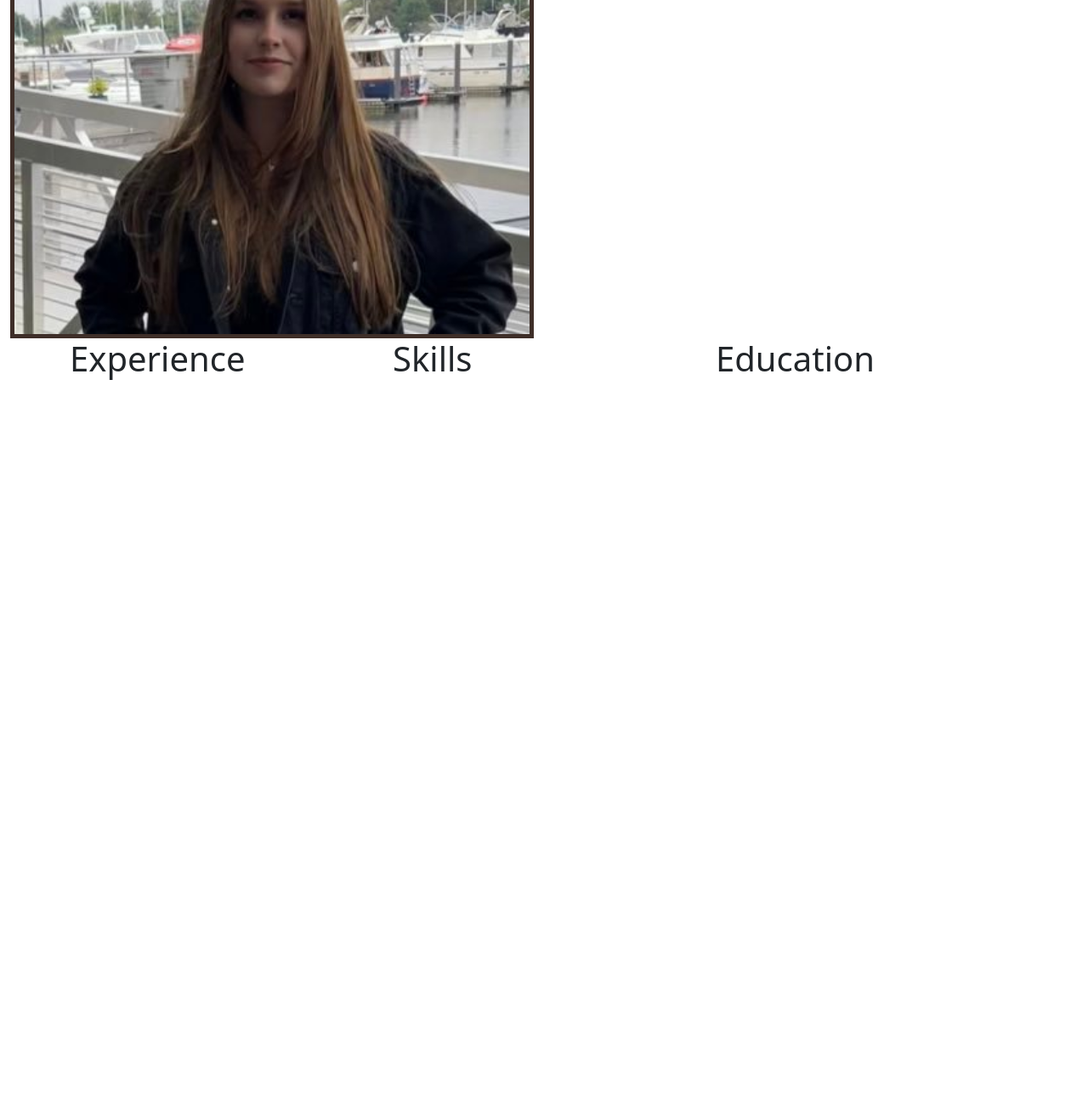
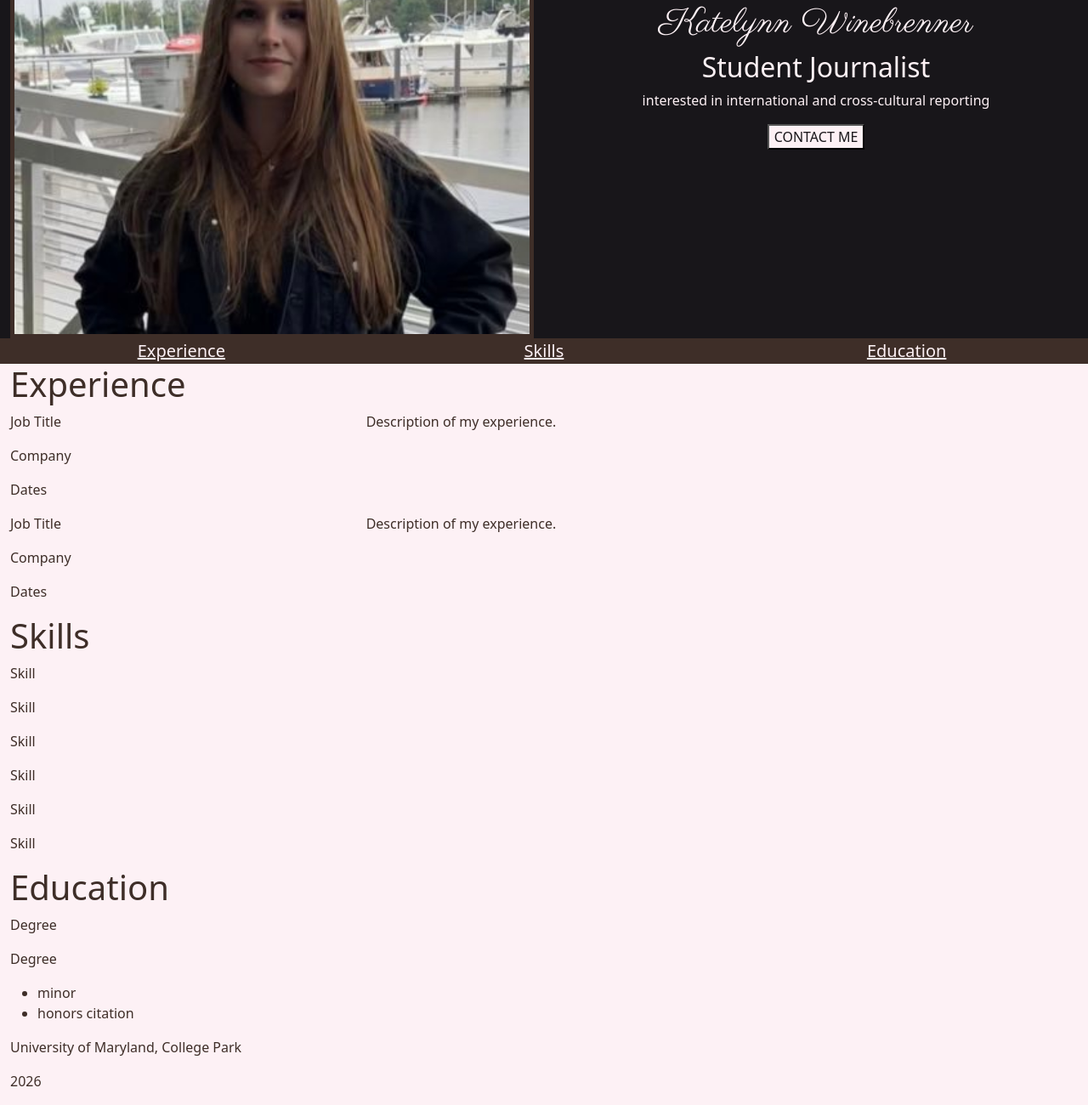
Before and after one commit to katewine/Katelynn-Winebrenner-JOUR352, a plain HTML site: page online-portfolio/index.html in a window 1280 px wide. Shown: the part 218-1518 px from the top of the page at 85% size. Before the commit the page ends 800 px from the top, so only its background shows below. Drawn offline with nearby package versions, Linux system fonts and the light colour scheme.

Commit message:
in-class portfolio work

```diff
--- a/online-portfolio/index.html
+++ b/online-portfolio/index.html
@@ -6,6 +6,12 @@
         <meta name="viewport" content="width=device-width, initial-scale=1" />
 
         <title>Katelynn Winebrenner Portfolio</title>
+
+        <link rel="preconnect" href="https://fonts.googleapis.com" />
+        <link rel="preconnect" href="https://fonts.gstatic.com" crossorigin />
+        <link
+            href="https://fonts.googleapis.com/css2?family=Montserrat:ital,wght@0,100..900;1,100..900&family=Parisienne&display=swap"
+            rel="stylesheet" />
 
         <link
             href="https://cdn.jsdelivr.net/npm/bootstrap@5.3.3/dist/css/bootstrap.min.css"
@@ -17,15 +23,15 @@
     </head>
 
     <body>
-        <div class="container-fluid">
+        <div class="container-fluid" id="topper">
             <div class="row">
                 <div class="col-sm-6">
                     <img
                         src="9A9PHiSj_400x400%20copy.jpg"
                         alt="Katelynn Winebrenner headshot" />
                 </div>
-                <div class="col-sm-6">
-                    <h1>Katelynn Winebrenner</h1>
+                <div class="col-sm-6" id="bio-text">
+                    <h1 id="name">Katelynn Winebrenner</h1>
                     <h2>Student Journalist</h2>
                     <p>
                         interested in international and cross-cultural reporting
@@ -36,17 +42,85 @@
             </div>
         </div>
 
-        <div class="container">
+        <div class="container-fluid" id="navigation">
             <div class="row">
                 <div class="col-sm-4">
+                    <a href="#experience">Experience</a>
+                </div>
+                <div class="col-sm-4">
+                    <a href="#skills">Skills</a>
+                </div>
+                <div class="col-sm-4">
+                    <a href="#education">Education</a>
+                </div>
+            </div>
+        </div>
+
+        <div class="container-fluid" id="content">
+            <div class="row">
+                <div class="column">
                     <h1>Experience</h1>
                 </div>
-                <div class="col-sm-4">
-                    <h1>Skills</h1>
+
+                <div class="row">
+                    <div class="col-sm-4">
+                        <p>Job Title</p>
+                        <p>Company</p>
+                        <p>Dates</p>
+                    </div>
+
+                    <div class="col-sm-8">
+                        <p>Description of my experience.</p>
+                    </div>
                 </div>
-                <div class="col-sm-4">
-                    <h1>Education</h1>
+                <div class="row">
+                    <div class="col-sm-4">
+                        <p>Job Title</p>
+                        <p>Company</p>
+                        <p>Dates</p>
+                    </div>
+
+                    <div class="col-sm-8">
+                        <p>Description of my experience.</p>
+                    </div>
                 </div>
+
+                <div class="row">
+                    <div class="column">
+                        <h1>Skills</h1>
+                    </div>
+                    <div class="row">
+                        <div class="col-sm-4">
+                            <p>Skill</p>
+                            <p>Skill</p>
+                            <p>Skill</p>
+                            <p>Skill</p>
+                            <p>Skill</p>
+                            <p>Skill</p>
+                        </div>
+                    </div>
+                </div>
+
+                <div class="row">
+                    <div class="column">
+                        <h1 id="education">Education</h1>
+                    </div>
+                </div>
+
+                <div class="row">
+                    <div class="column">
+                        <p>Degree</p>
+                        <p>Degree</p>
+                        <ul>
+                            <li>minor</li>
+                            <li>honors citation</li>
+                        </ul>
+                        <p>University of Maryland, College Park</p>
+                        <p>2026</p>
+                    </div>
+                </div>
+
+                <div class="row"></div>
             </div>
         </div>
     </body>
--- a/online-portfolio/style.css
+++ b/online-portfolio/style.css
@@ -1,4 +1,48 @@
+/*
+ * HEX Codes
+ * bio background #18161A
+ * navigation bar #3E2E28
+ * topper + nav font #FDF1F5
+ * body background #FDF1F5
+ */
+
+body {
+}
+
+#topper {
+    text-align: center;
+    background-color: #18161a;
+    color: #FDF1F5;
+}
+
+button {
+    color: #18161a;
+    background-color: #fdf1f5;
+}
+
 img {
     width: 100%;
     border: solid 5px #3e2e28;
+    margin: auto;
 }
+#bio-text {
+    margin: auto;
+}
+#name {
+    font-family: parisienne;
+}
+
+#navigation {
+    background-color: #3e2e28;
+    text-align: center;
+    color: #fdf1f5;
+    font-size: 20px;
+}
+
+a {
+    color: #fdf1f5;
+}
+#content {
+    background-color: #fdf1f5;
+    color: #3e2e28;
+}
```
Also changed, not shown: 2 other files.
